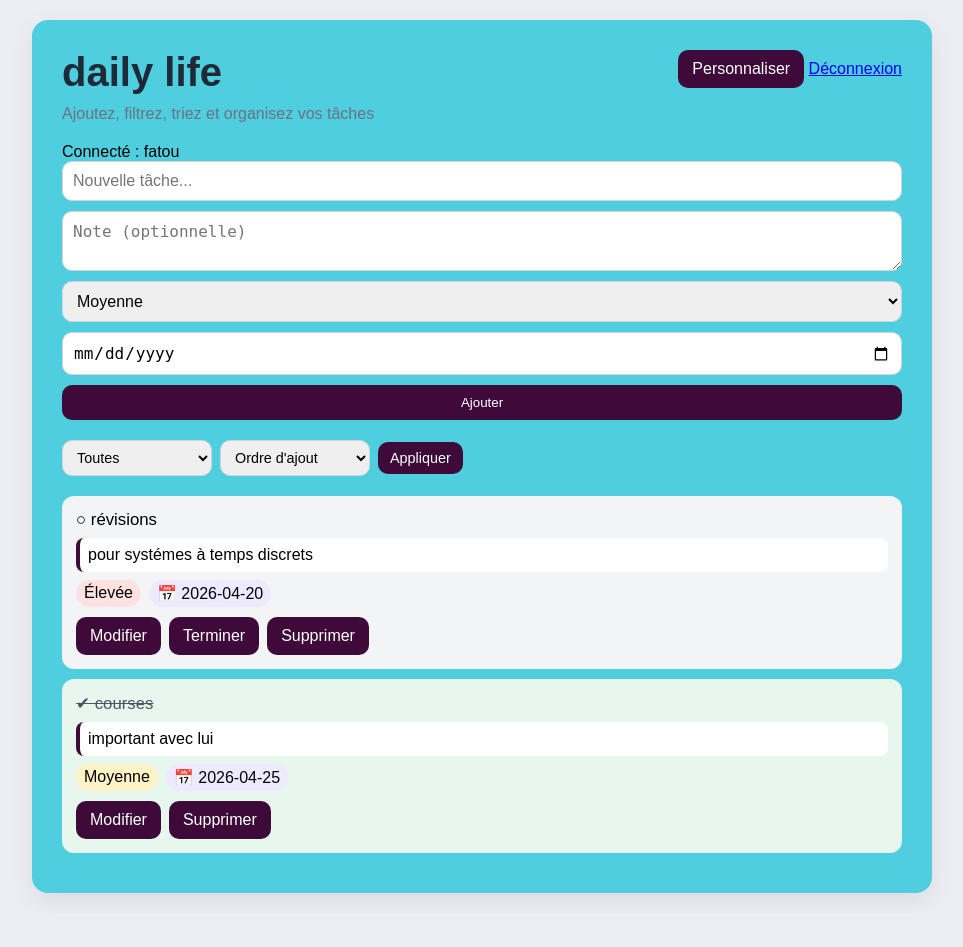
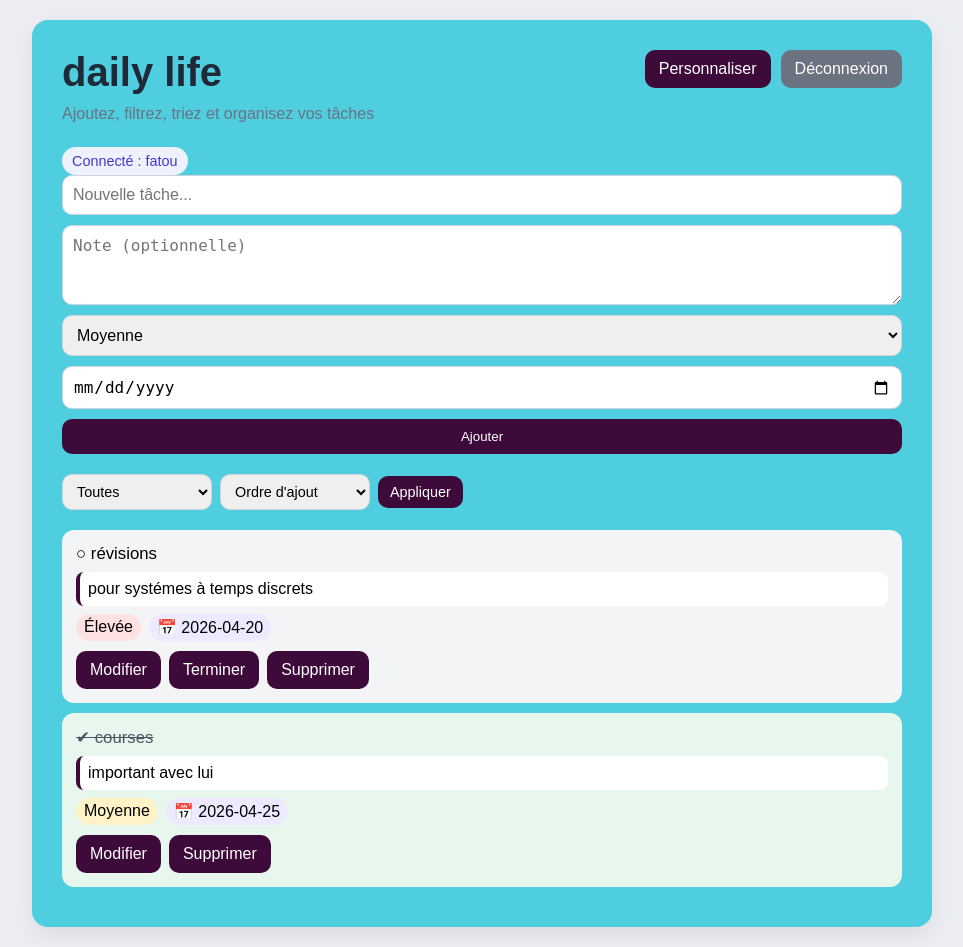
Before and after one commit to fatoumbayeseck/todo_web, a Flask app: page / in a window 1280 px wide. Shown: the whole page, without its empty margins (158-1121 px from the left). Before the commit the page ends 896 px from the top, so only its background shows below. Run offline with Flask 3, Linux system fonts and the light colour scheme; a user stored in the database is signed in; data comes from the database, SQL or seed files in the repository.

Commit message:
Add files via upload

```diff
--- a/static/style.css
+++ b/static/style.css
@@ -48,7 +48,8 @@ button,
 .settings-btn,
 .reset-btn,
 .back-btn,
-.task-actions a {
+.task-actions a,
+.logout-btn {
     background: var(--primary-color);
     color: white;
     border: none;
@@ -71,12 +72,18 @@ button,
 .task-form textarea,
 .filter-form select,
 .settings-form input[type="text"],
-.settings-form input[type="color"] {
+.settings-form input[type="color"],
+.auth-form input {
     padding: 10px;
     border-radius: 10px;
     border: 1px solid #d1d5db;
     font-size: 1rem;
     width: 100%;
+}
+
+.task-form textarea {
+    min-height: 80px;
+    resize: vertical;
 }
 
 .task-list {
@@ -109,6 +116,7 @@ button,
     padding: 8px;
     margin-top: 8px;
     border-radius: 8px;
+    white-space: pre-wrap;
 }
 
 .task-meta {
@@ -153,6 +161,7 @@ button,
     margin-top: 10px;
     display: flex;
     gap: 8px;
+    flex-wrap: wrap;
 }
 
 .settings-form {
@@ -214,10 +223,32 @@ button,
     display: flex;
     justify-content: space-between;
     align-items: flex-start;
+    gap: 16px;
+}
+
+.top-actions {
+    display: flex;
+    gap: 10px;
+    flex-wrap: wrap;
+    justify-content: flex-end;
+}
+
+.user-badge {
+    display: inline-block;
+    margin-top: 4px;
+    background: #eef2ff;
+    color: #4338ca;
+    padding: 6px 10px;
+    border-radius: 999px;
+    font-size: 0.9rem;
 }
 
 .settings-btn {
     margin-left: auto;
+}
+
+.logout-btn {
+    background: #6b7280;
 }
 
 .filter-form {
```
Also changed, not shown: other parts of static/style.css (+37 -0 lines).
